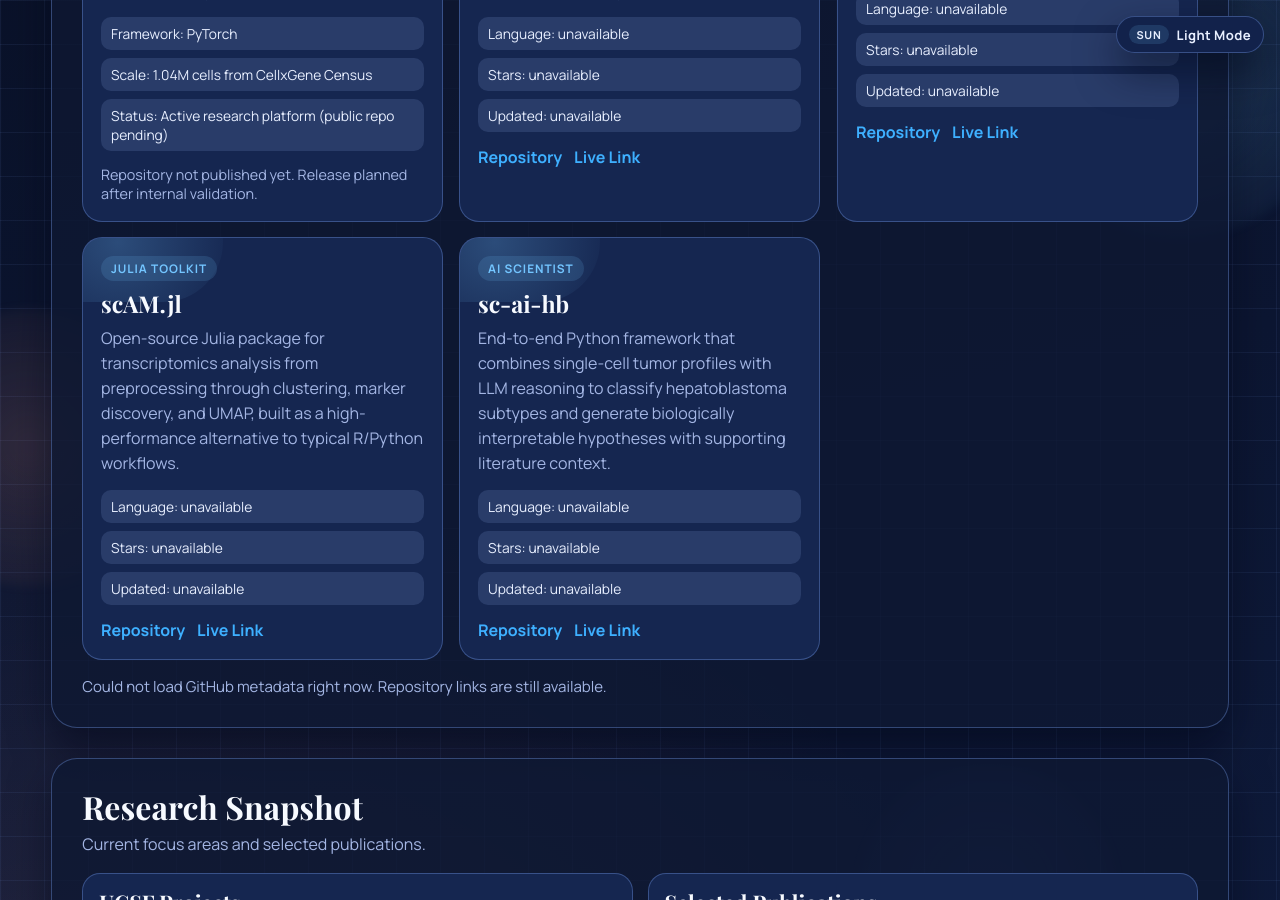
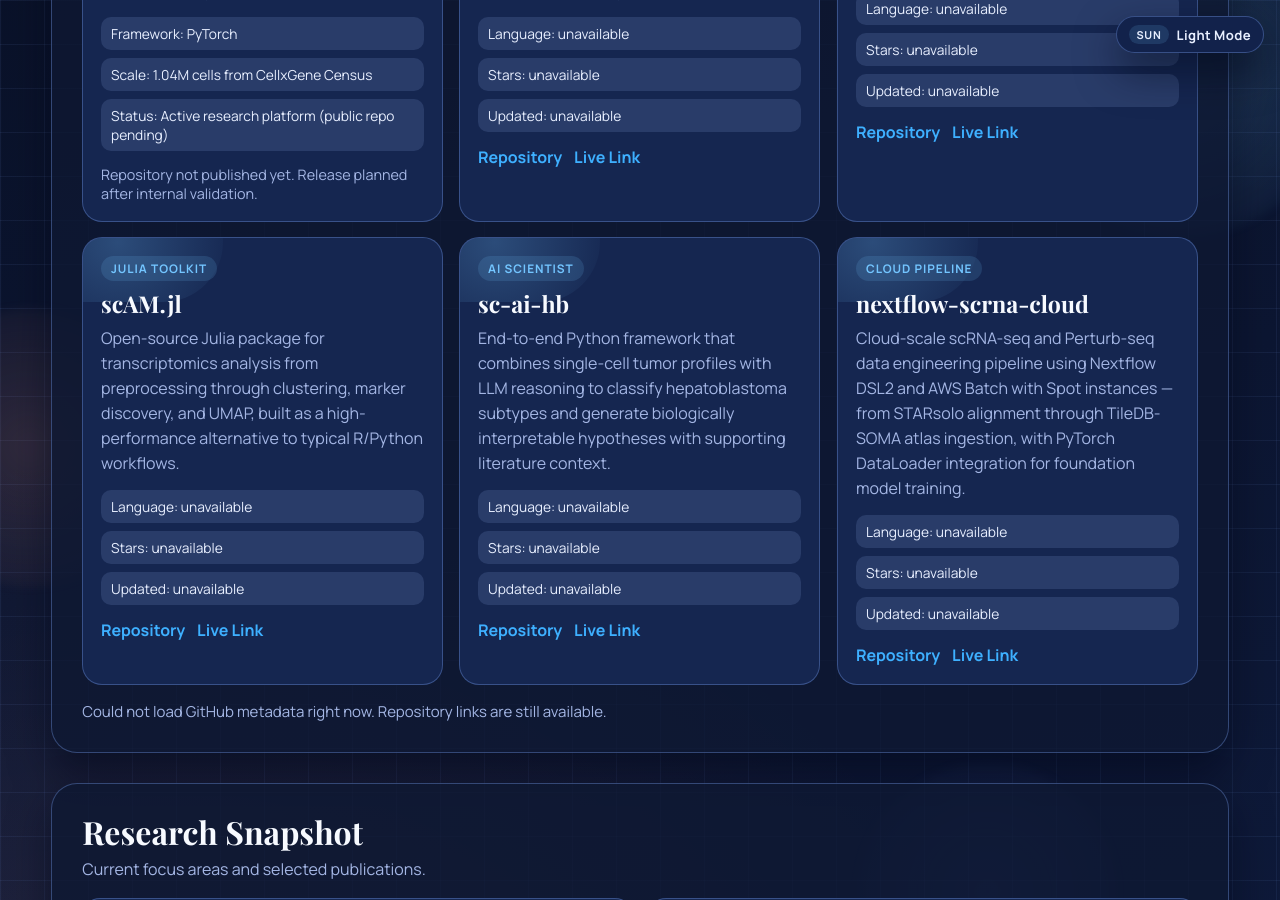
Before and after one commit to murti-abhishek/murti-abhishek.github.io, a Jekyll site: the page built from index.md, in a window 1280 px wide and 900 px high, scrolled down 912 px. Built offline with Jekyll 4.4.1, drawn with Linux system fonts in a browser that asks for light colours; comment, search, counter and statistics services are not loaded.

Commit message:
Add nextflow-scrna-cloud project card to tooling section
Co-Authored-By: Claude Sonnet 4.6 <noreply@anthropic.com>

```diff
--- a/index.md
+++ b/index.md
@@ -121,6 +121,21 @@ description: Computational biology, bioinformatics, and software projects by Abh
           <a data-field="homepage" href="https://github.com/murti-abhishek/sc-ai-hb" target="_blank" rel="noopener noreferrer">Live Link</a>
         </div>
       </article>
+
+      <article class="project-card" data-repo="nextflow-scrna-cloud">
+        <p class="project-tag">Cloud Pipeline</p>
+        <h3>nextflow-scrna-cloud</h3>
+        <p class="project-description">Cloud-scale scRNA-seq and Perturb-seq data engineering pipeline using Nextflow DSL2 and AWS Batch with Spot instances — from STARsolo alignment through TileDB-SOMA atlas ingestion, with PyTorch DataLoader integration for foundation model training.</p>
+        <ul class="project-meta">
+          <li data-field="language">Language: loading...</li>
+          <li data-field="stars">Stars: loading...</li>
+          <li data-field="updated">Updated: loading...</li>
+        </ul>
+        <div class="project-links">
+          <a href="https://github.com/murti-abhishek/nextflow-scrna-cloud" target="_blank" rel="noopener noreferrer">Repository</a>
+          <a data-field="homepage" href="https://github.com/murti-abhishek/nextflow-scrna-cloud" target="_blank" rel="noopener noreferrer">Live Link</a>
+        </div>
+      </article>
     </div>
 
     <p id="projects-status" class="projects-status" role="status">Syncing live metadata for public repositories...</p>
```
